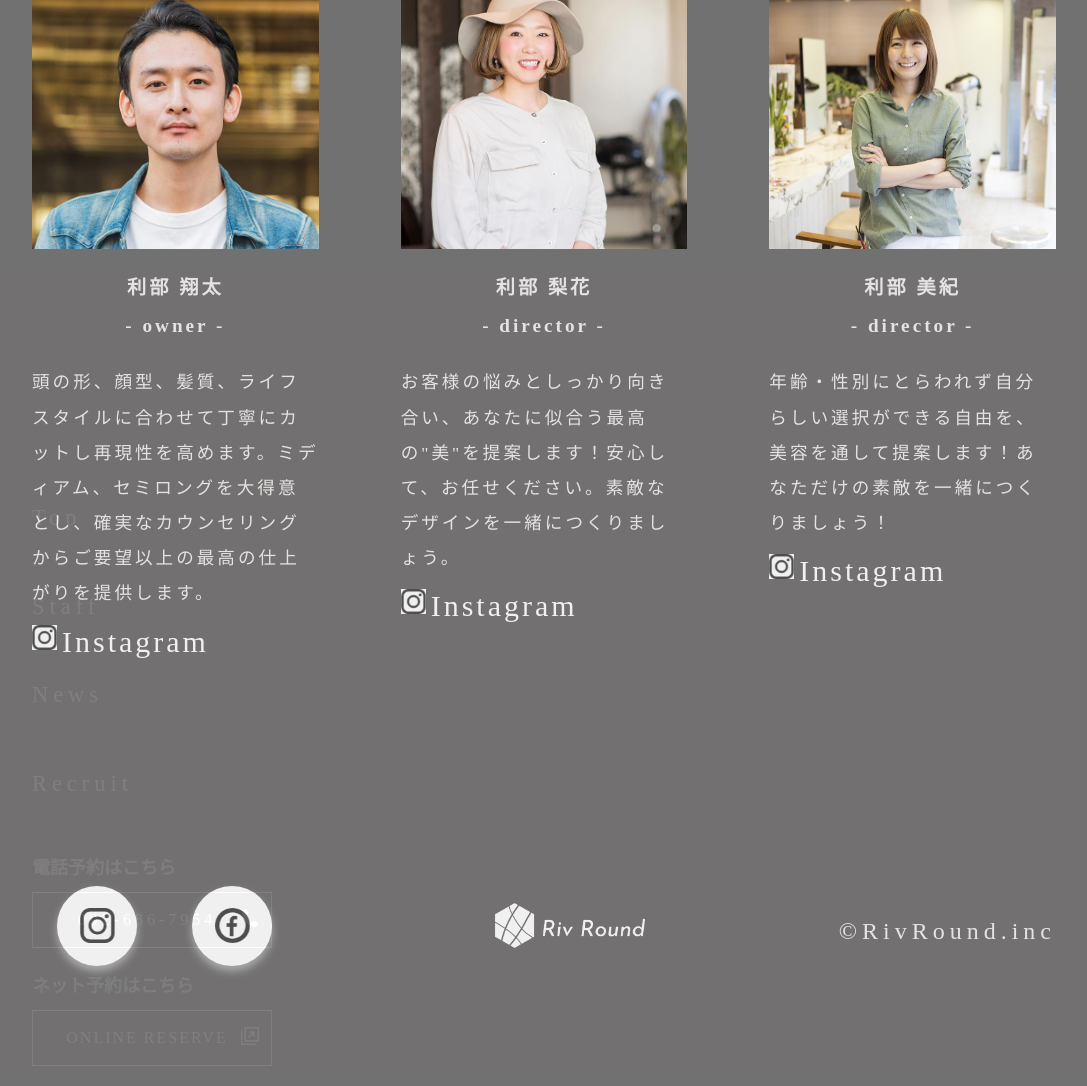
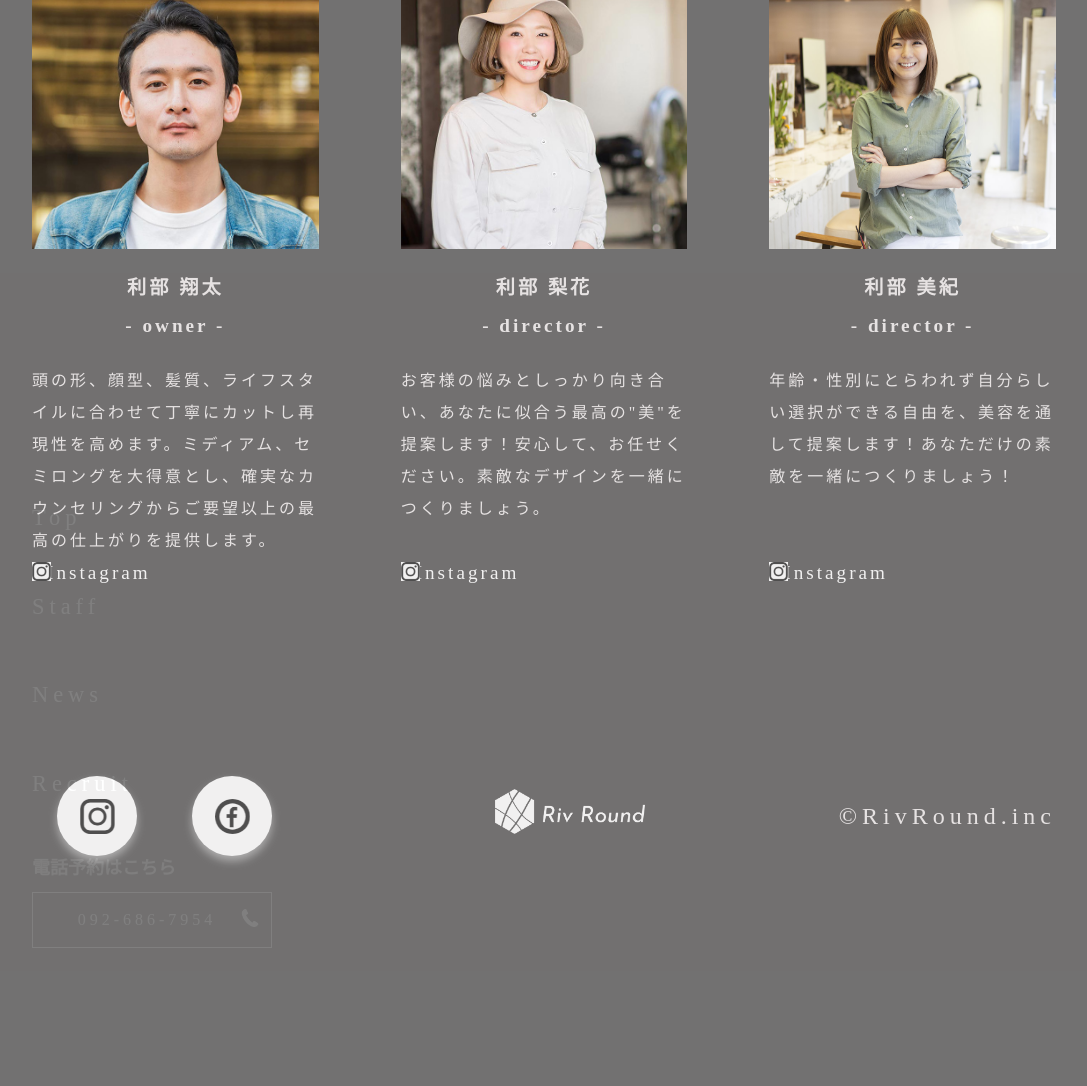
Before and after one commit to shoutaoumaru/hair-salon-2, a PHP site: page /staff/staff.html in a window 1280 px wide. Shown: the part 527-1613 px from the top of the page, without its empty margins (96-1183 px from the left). After the commit the page ends 1475 px from the top, so only its background shows below. Run offline with PHP 8.4, Linux system fonts and the light colour scheme; some libraries are stand-ins or nearby versions.

Commit message:
staffページfont-size変更

```diff
--- a/styles/breakpoints/_1200up.scss
+++ b/styles/breakpoints/_1200up.scss
@@ -90,10 +90,10 @@ Stylesheet: 1200px以上のモニタで適用
 
   .sns-link {
     & span {
-      font-size: 30px;
+      font-size: 1.2rem;
       &::before {
-        height: 25px;
-        width: 25px;
+        height: 1.2rem;
+        width: 1.2rem;
         top: 0px;
         right: 10px;
       }
--- a/styles/breakpoints/_600up.scss
+++ b/styles/breakpoints/_600up.scss
@@ -241,10 +241,10 @@ Stylesheet: 600px以上のモニタで適用
   }
   .sns-link {
     & span {
-      font-size: 25px;
+      font-size: 1rem;
       &::before {
-        height: 24px;
-        width: 24px;
+        height: 1rem;
+        width: 1rem;
         top: 0px;
         right: 10px;
       }
--- a/styles/breakpoints/_960up.scss
+++ b/styles/breakpoints/_960up.scss
@@ -272,15 +272,15 @@ Stylesheet: 960px以上のモニタで適用
   }
 
   &__desc {
-    font-size: 1.1rem;
+    font-size: 1rem;
   }
 
   .sns-link {
     & span {
       font-size: 30px;
       &::before {
-        height: 25px;
-        width: 25px;
+        height: 1rem;
+        width: 1rem;
         top: 0px;
         right: 10px;
       }
--- a/styles/breakpoints/_base.scss
+++ b/styles/breakpoints/_base.scss
@@ -649,6 +633,8 @@ img {
   }
 
   &__item {
+    position: relative;
+    margin-bottom: 20px;
     width: 45%;
   }
 
@@ -659,19 +645,25 @@ img {
   &__name {
     margin: 10px 0;
     text-align: center;
-    font-size: .7rem;
+    font-size: 0.7rem;
   }
 
   &__desc {
     margin: 10px 0 20px 0;
-    font-size: .5rem;
+    font-size: 0.5rem;
   }
 }
 .sns-link {
+  position: absolute;
+  left: 0;
+  right: 0;
+  bottom: -5px;
+  margin: auto;
+
   & span {
     position: relative;
-    padding-left: 30px;
-    font-size: 16px;
+    padding-left: 15px;
+    font-size: 0.7rem;
     &::before {
       position: absolute;
       top: 0;
@@ -681,12 +673,12 @@ img {
       background-color: #fff;
       background-image: url(/images/common/icon-insta-gr.png);
       background-size: contain;
-      height: 20px;
-      width: 20px;
+      background-repeat: no-repeat;
+      height: 0.7rem;
+      width: 0.7rem;
     }
   }
 }
-
 
 //* * * * * * * * * recruit-page * * * * * * * * * *
 .c-recruit {
--- a/styles/style.css
+++ b/styles/style.css
@@ -1243,6 +1243,8 @@ img {
 }
 
 .c-staff__item {
+  position: relative;
+  margin-bottom: 20px;
   width: 45%;
 }
 
@@ -1253,18 +1255,26 @@ img {
 .c-staff__name {
   margin: 10px 0;
   text-align: center;
-  font-size: .7rem;
+  font-size: 0.7rem;
 }
 
 .c-staff__desc {
   margin: 10px 0 20px 0;
-  font-size: .5rem;
+  font-size: 0.5rem;
+}
+
+.sns-link {
+  position: absolute;
+  left: 0;
+  right: 0;
+  bottom: -5px;
+  margin: auto;
 }
 
 .sns-link span {
   position: relative;
-  padding-left: 30px;
-  font-size: 16px;
+  padding-left: 15px;
+  font-size: 0.7rem;
 }
 
 .sns-link span::before {
@@ -1276,8 +1286,9 @@ img {
   background-color: #fff;
   background-image: url(/images/common/icon-insta-gr.png);
   background-size: contain;
-  height: 20px;
-  width: 20px;
+  background-repeat: no-repeat;
+  height: 0.7rem;
+  width: 0.7rem;
 }
 
 .c-recruit {
@@ -2835,11 +2846,11 @@ Stylesheet: 600px以上のモニタで適用
     font-size: 0.8rem;
   }
   .c-staff .sns-link span {
-    font-size: 25px;
+    font-size: 1rem;
   }
   .c-staff .sns-link span::before {
-    height: 24px;
-    width: 24px;
+    height: 1rem;
+    width: 1rem;
     top: 0px;
     right: 10px;
   }
@@ -3073,14 +3084,14 @@ Stylesheet: 960px以上のモニタで適用
     margin-bottom: 5vw;
   }
   .c-staff__desc {
-    font-size: 1.1rem;
+    font-size: 1rem;
   }
   .c-staff .sns-link span {
     font-size: 30px;
   }
   .c-staff .sns-link span::before {
-    height: 25px;
-    width: 25px;
+    height: 1rem;
+    width: 1rem;
     top: 0px;
     right: 10px;
   }
@@ -3201,11 +3212,11 @@ Stylesheet: 1200px以上のモニタで適用
     margin-top: 7vw;
   }
   .c-staff .sns-link span {
-    font-size: 30px;
+    font-size: 1.2rem;
   }
   .c-staff .sns-link span::before {
-    height: 25px;
-    width: 25px;
+    height: 1.2rem;
+    width: 1.2rem;
     top: 0px;
     right: 10px;
   }
```
Also changed, not shown: other parts of styles/breakpoints/_base.scss (+31 -51 lines), other parts of styles/style.css (+26 -26 lines), 1 other file.
